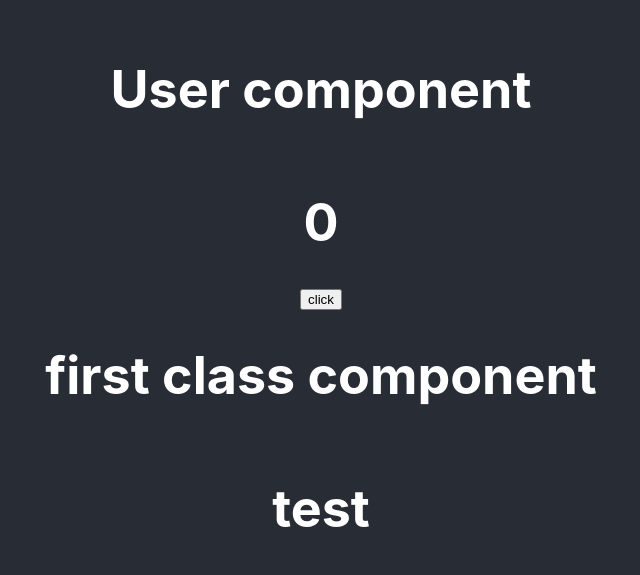
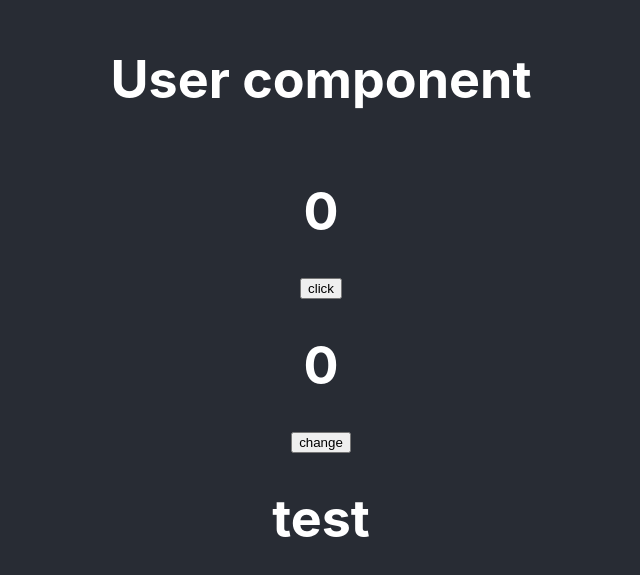
Before and after one commit to ShubhamSharma0499/React, a React (Create React App) app: page / in a window 1280 px wide. Shown: the part 101-676 px from the top of the page, without its empty margins (319-959 px from the left). Built offline with nearby package versions, Linux system fonts and the light colour scheme.

Commit message:
adding state in class  component to change data and rerender component after making changes to data

```diff
--- a/src/First.js
+++ b/src/First.js
@@ -2,10 +2,24 @@ import React from 'react';
 
 class First extends React.Component
 {
+    constructor(){
+        super();
+        this.state={
+            data:0
+        }
+    }
+    change() {
+        this.setState({
+            data:this.state.data + 1
+        })
+    }
     render()
     {
         return (
-            <h1>first class component</h1>
+            <>
+            <h1>{this.state.data}</h1>
+            <button onClick={()=> this.change()}>change</button>
+            </>
         )
     }
 }
```
